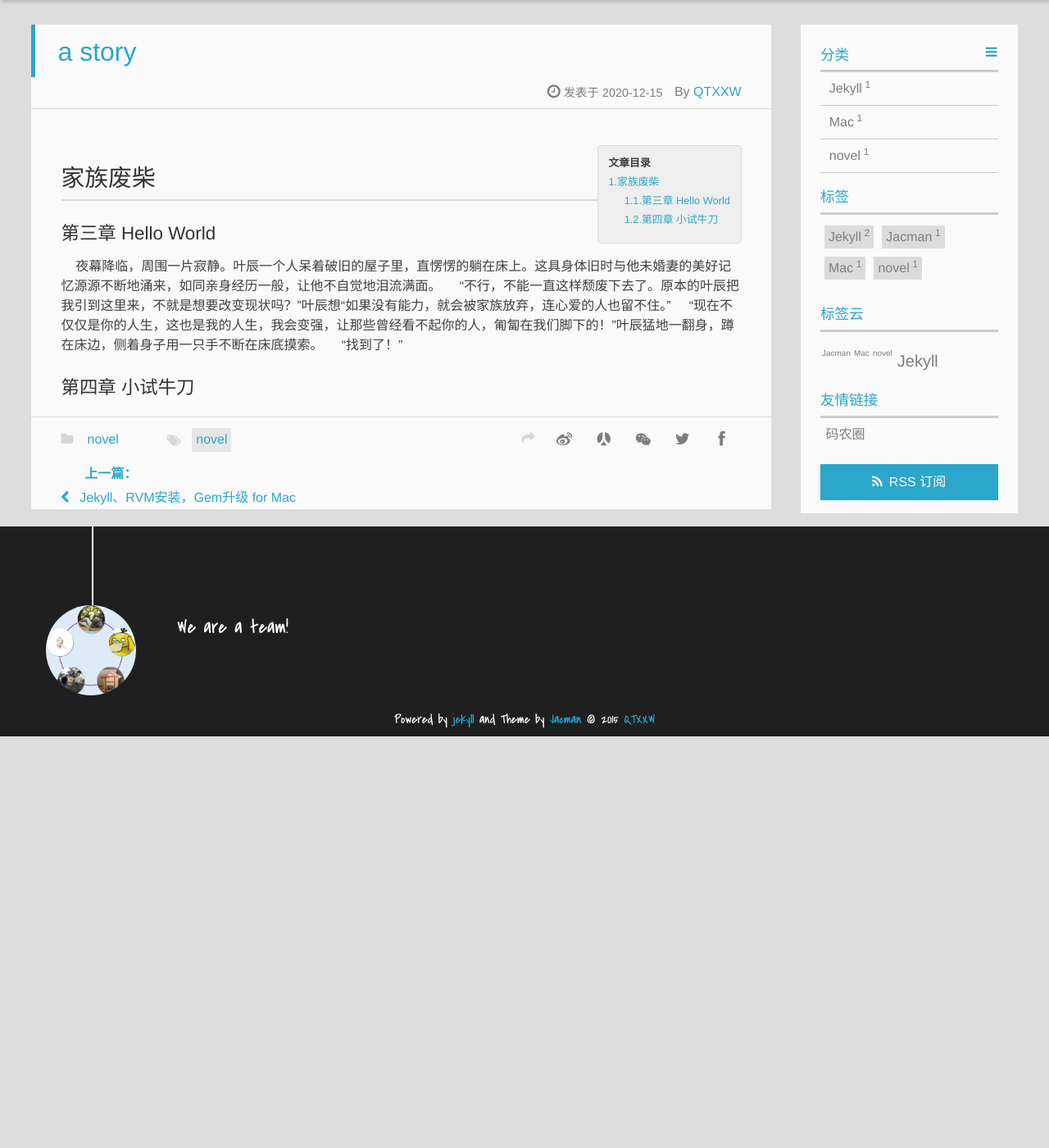
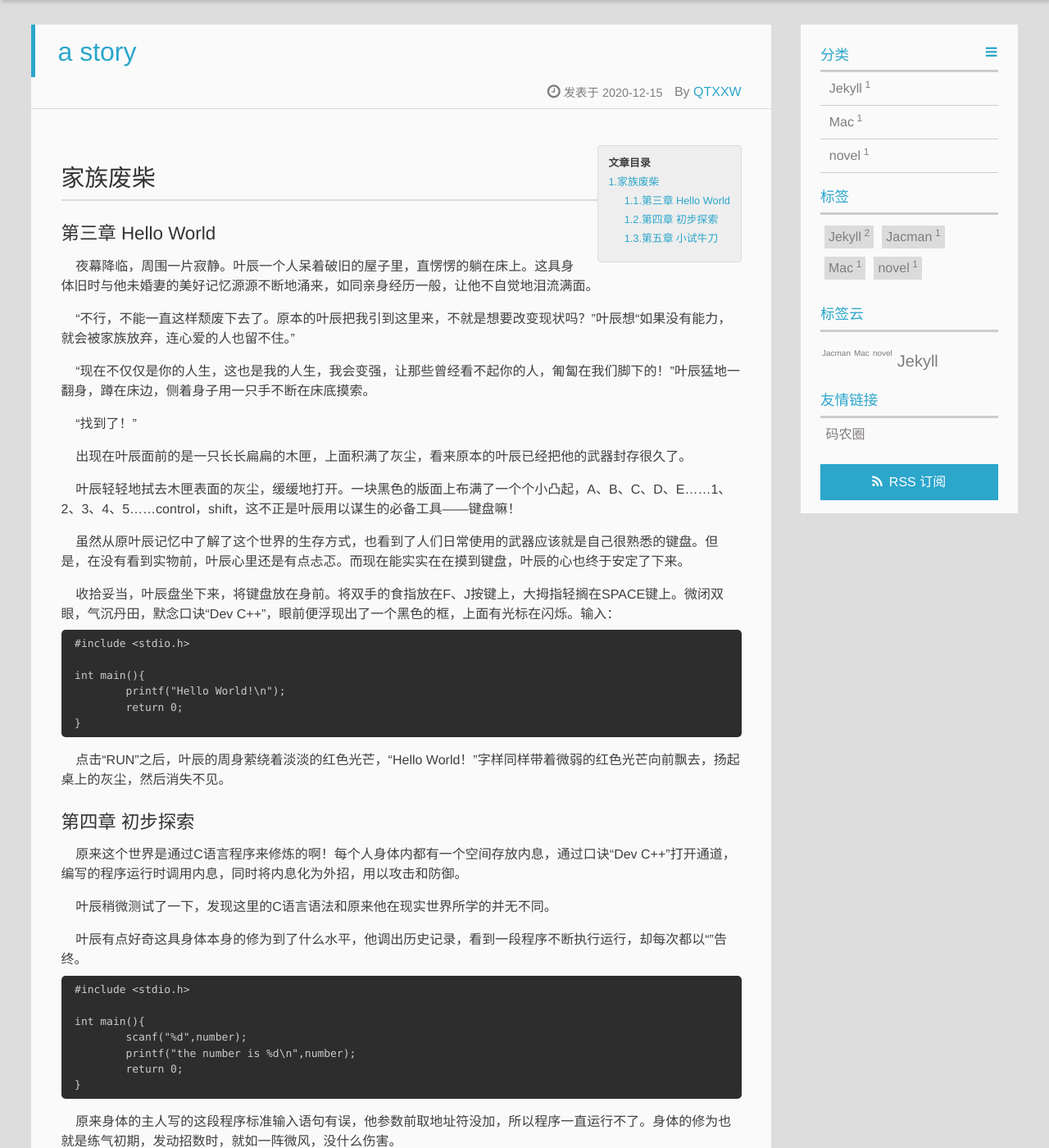
Before and after one commit to Simpleyyt/jekyll-jacman, a Jekyll site: the page built from _posts/2020-12-15-a-novel.md, in a window 1280 px wide and 1400 px high, scrolled down 210 px. Shown: the whole window at 82% size. Built offline with Jekyll 4.4.1, drawn with Linux system fonts in a browser that asks for light colours; before the commit the page ends 1108 px from its top, so only the background shows below that; some of the changed text lies outside the part shown.

Commit message:
add chapter 3&4

````diff
--- a/_posts/2020-12-15-a-novel.md
+++ b/_posts/2020-12-15-a-novel.md
@@ -16,10 +16,58 @@ description: 呃，天马行空，供君一笑。
 ### 第三章 Hello World
 
 &nbsp;&nbsp;&nbsp;&nbsp;夜幕降临，周围一片寂静。叶辰一个人呆着破旧的屋子里，直愣愣的躺在床上。这具身体旧时与他未婚妻的美好记忆源源不断地涌来，如同亲身经历一般，让他不自觉地泪流满面。
+
 &nbsp;&nbsp;&nbsp;&nbsp;“不行，不能一直这样颓废下去了。原本的叶辰把我引到这里来，不就是想要改变现状吗？”叶辰想“如果没有能力，就会被家族放弃，连心爱的人也留不住。”
+
 &nbsp;&nbsp;&nbsp;&nbsp;“现在不仅仅是你的人生，这也是我的人生，我会变强，让那些曾经看不起你的人，匍匐在我们脚下的！”叶辰猛地一翻身，蹲在床边，侧着身子用一只手不断在床底摸索。
+
 &nbsp;&nbsp;&nbsp;&nbsp;“找到了！”
 
+&nbsp;&nbsp;&nbsp;&nbsp;出现在叶辰面前的是一只长长扁扁的木匣，上面积满了灰尘，看来原本的叶辰已经把他的武器封存很久了。
 
+&nbsp;&nbsp;&nbsp;&nbsp;叶辰轻轻地拭去木匣表面的灰尘，缓缓地打开。一块黑色的版面上布满了一个个小凸起，A、B、C、D、E......1、2、3、4、5......control，shift，这不正是叶辰用以谋生的必备工具——键盘嘛！
 
-### 第四章 小试牛刀
+&nbsp;&nbsp;&nbsp;&nbsp;虽然从原叶辰记忆中了解了这个世界的生存方式，也看到了人们日常使用的武器应该就是自己很熟悉的键盘。但是，在没有看到实物前，叶辰心里还是有点忐忑。而现在能实实在在摸到键盘，叶辰的心也终于安定了下来。
+
+&nbsp;&nbsp;&nbsp;&nbsp;收拾妥当，叶辰盘坐下来，将键盘放在身前。将双手的食指放在F、J按键上，大拇指轻搁在SPACE键上。微闭双眼，气沉丹田，默念口诀“Dev C++”，眼前便浮现出了一个黑色的框，上面有光标在闪烁。输入：
+```
+#include <stdio.h>
+
+int main(){
+	printf("Hello World!\n");
+	return 0;
+}
+```
+
+&nbsp;&nbsp;&nbsp;&nbsp;点击“RUN”之后，叶辰的周身萦绕着淡淡的红色光芒，“Hello World！”字样同样带着微弱的红色光芒向前飘去，扬起桌上的灰尘，然后消失不见。
+
+### 第四章 初步探索
+
+&nbsp;&nbsp;&nbsp;&nbsp;原来这个世界是通过C语言程序来修炼的啊！每个人身体内都有一个空间存放内息，通过口诀“Dev C++”打开通道，编写的程序运行时调用内息，同时将内息化为外招，用以攻击和防御。
+
+&nbsp;&nbsp;&nbsp;&nbsp;叶辰稍微测试了一下，发现这里的C语言语法和原来他在现实世界所学的并无不同。
+
+&nbsp;&nbsp;&nbsp;&nbsp;叶辰有点好奇这具身体本身的修为到了什么水平，他调出历史记录，看到一段程序不断执行运行，却每次都以“”告终。
+```
+#include <stdio.h>
+
+int main(){
+	scanf("%d",number);
+	printf("the number is %d\n",number);
+	return 0;
+}
+```
+
+&nbsp;&nbsp;&nbsp;&nbsp;原来身体的主人写的这段程序标准输入语句有误，他参数前取地址符没加，所以程序一直运行不了。身体的修为也就是练气初期，发动招数时，就如一阵微风，没什么伤害。
+
+&nbsp;&nbsp;&nbsp;&nbsp;叶辰修改了这段代码，将输入语句改成了`scanf("%d",&number);`，运行成功，他周身的红色光芒似乎也变亮了。
+
+&nbsp;&nbsp;&nbsp;&nbsp;像是打开了新世界的大门，叶辰从`if...else...`、`switch`选择判断语句试到了`while`、`for`等循环语句，惊喜的发现，周身的红色光芒不断加强，最后突变成黄色。
+
+&nbsp;&nbsp;&nbsp;&nbsp;修为不断增加的同时，程序的破坏力也在逐渐加强。等叶辰回过神来的时候，却发现被程序打到的大门已摇摇欲坠。而叶辰收手不及，一个“RUN”已点下，他赶紧捂住双耳，就见实木大门轰然倒下，扬起的灰尘扑了叶辰满面。
+
+&nbsp;&nbsp;&nbsp;&nbsp;“咳咳咳！”叶辰灰头土脸的站起来，一只手使劲地挥散着灰尘。
+
+&nbsp;&nbsp;&nbsp;&nbsp;“好吧，初步探索成功，修为也提升到了筑基末期。今天就好好休息吧！”叶辰喃喃自语道。带着一身灰尘倒床就睡，任那大门静静地躺在地上。
+
+### 第五章 小试牛刀
````
